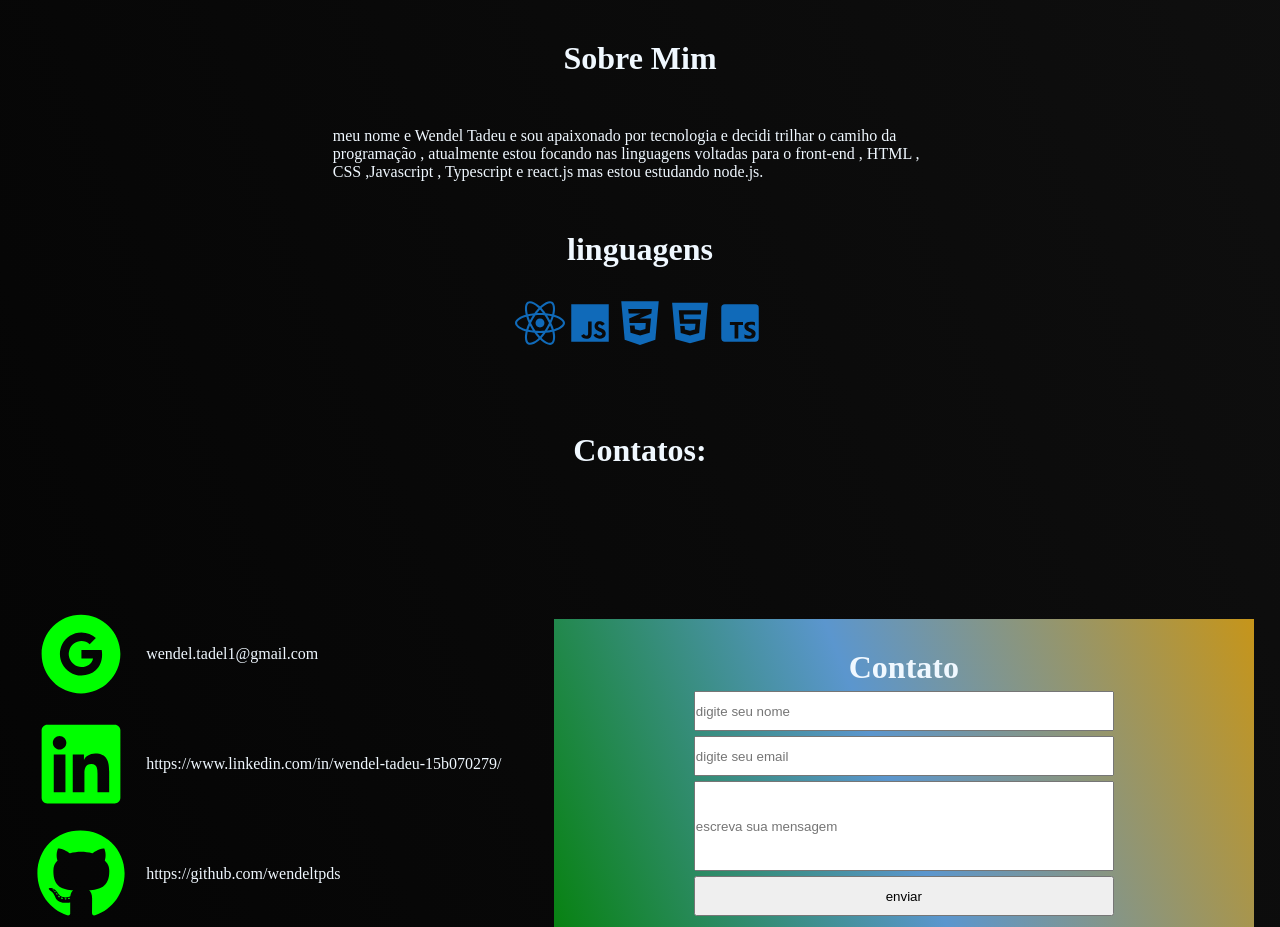
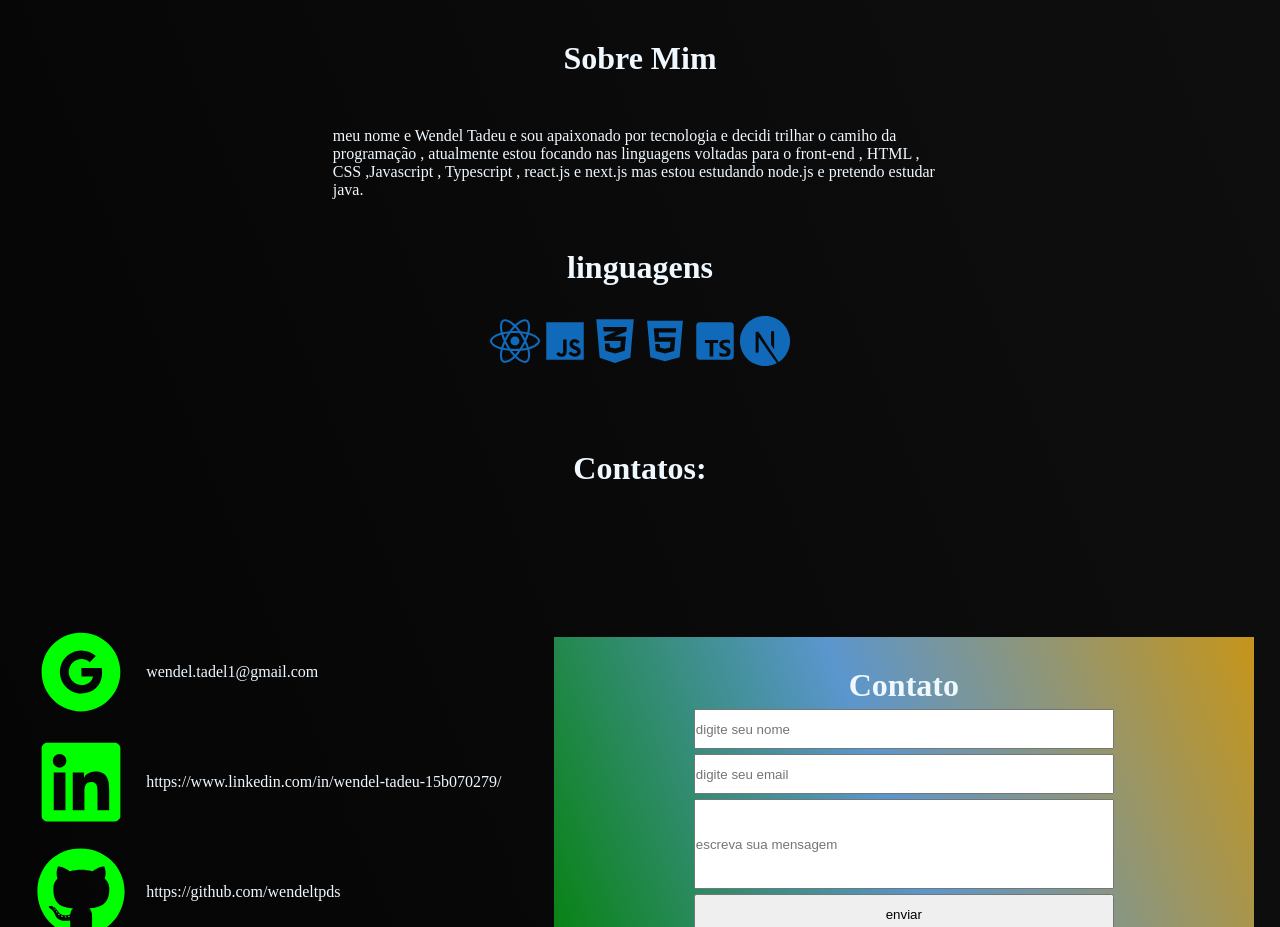
Before and after one commit to wendeltpds/portfolio, a React (Create React App) app: page / in a window 1280 px wide. Shown: the part 960-1887 px from the top of the page. Built offline with nearby package versions, Linux system fonts and the light colour scheme.

Commit message:
mudando sobre

```diff
--- a/src/components/Sobre.js
+++ b/src/components/Sobre.js
@@ -3,7 +3,9 @@ import './Sobre.css'
 import {FaReact  , FaCss3Alt} from 'react-icons/fa'
 import {BiLogoJavascript , BiLogoTypescript} from 'react-icons/bi'
 import {AiFillHtml5} from 'react-icons/ai'
+import {SiNextdotjs} from 'react-icons/si'
 import { motion } from 'framer-motion'
+
 
 
 
@@ -21,7 +23,7 @@ const Sobre = () => {
             <h1 className='nome-sobremim' >Sobre Mim</h1>
             <p className='texto-sobre' >
                 meu nome e Wendel Tadeu e sou apaixonado por tecnologia e decidi trilhar o camiho da programação ,
-                atualmente estou  focando nas linguagens  voltadas para o front-end , HTML , CSS ,Javascript , Typescript e react.js  mas  estou estudando node.js.
+                atualmente estou  focando nas linguagens  voltadas para o front-end , HTML , CSS ,Javascript , Typescript , react.js e next.js  mas  estou estudando node.js e pretendo estudar java.
             </p>
 
             <h1 className='linguagens-sobre' >linguagens</h1>
@@ -31,6 +33,8 @@ const Sobre = () => {
                 <FaCss3Alt  className='logo-react-sobre' />
                 <AiFillHtml5  className='logo-react-sobre' />
                 <BiLogoTypescript  className='logo-react-sobre' />
+                <SiNextdotjs  className='logo-react-sobre' />
+
             </div>
         </motion.div>
         )
```
